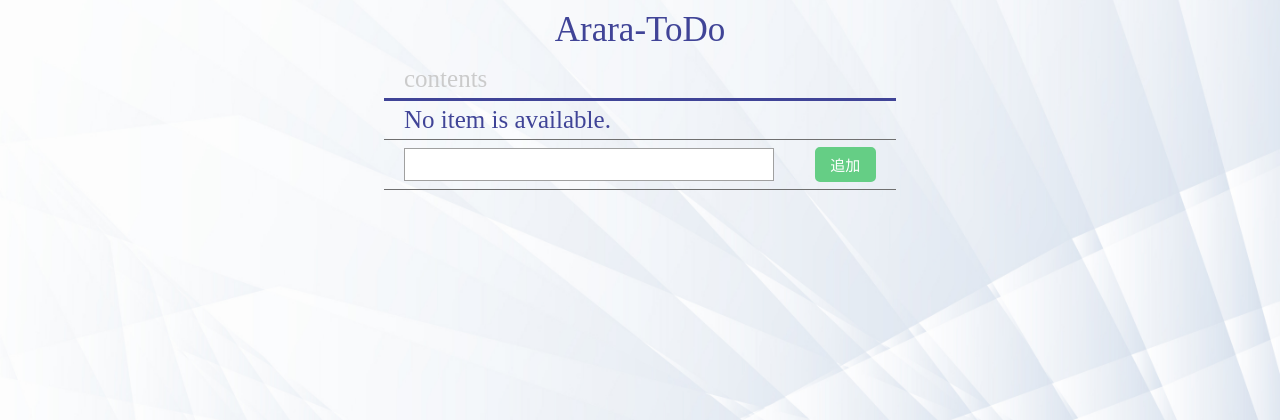
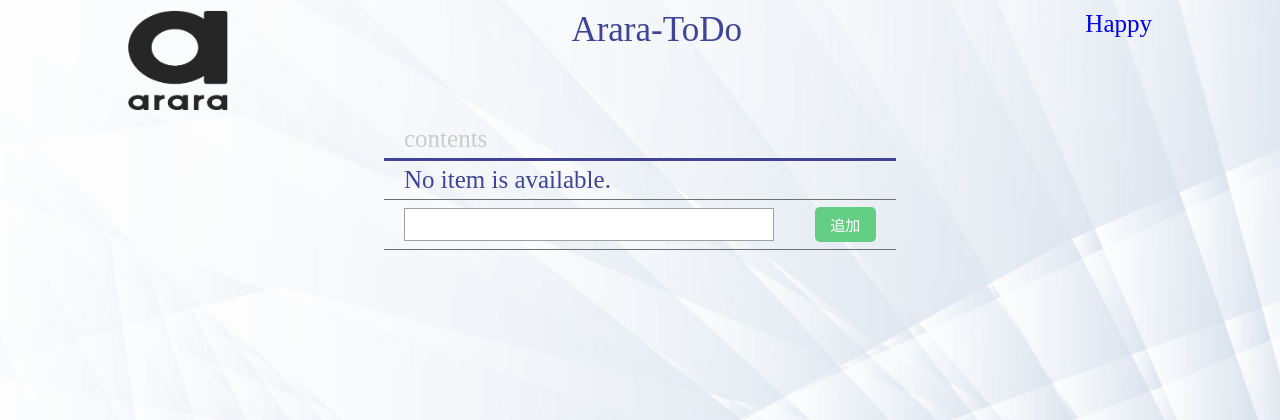
Before and after one commit to arara-ichihara/arara-todo, a Django app: page /araraTodoApp/ in a window 1280 px wide. Shown: the top 420 px of the page. Run offline with Django 3.2, Linux system fonts and the light colour scheme; data that the repository does not hold is empty.

Commit message:
header design edit

```diff
--- a/araraTodo/araraTodoApp/templates/araraTodoApp/index.html
+++ b/araraTodo/araraTodoApp/templates/araraTodoApp/index.html
@@ -8,7 +8,9 @@
   <body>
     <!-- ヘッダー -->
     <header>
-        <h1>Arara-ToDo</h1>
+      <p><a href="https://www.arara.com/"><img class="logo" src="image/logo.png"></a></p>
+      <h1>Arara-ToDo</h1>
+      <p><a href="http://happy.araraapps.com/reservation/home">Happy</a></p>
     </header>
     <!-- ヘッダー終了 -->
     <!-- メイン -->
--- a/araraTodo/static/style.css
+++ b/araraTodo/static/style.css
@@ -30,12 +30,20 @@ button {
 /* 初期化設定終了 */
 
 /* ヘッダーデザイン*/
+header {
+    display: flex;
+    justify-content: space-between;
+    margin: 10px auto;
+}
 header h1 {
     text-align:center;
     color: 404497;
     font-size: 35px;
     font-weight: 100;
-    padding: 10px 0;
+
+}
+header img {
+    width: 100px;
 }
 /* ヘッダーデザイン終了*/
 
```
Also changed, not shown: araraTodo/static/image/logo.png (added).
